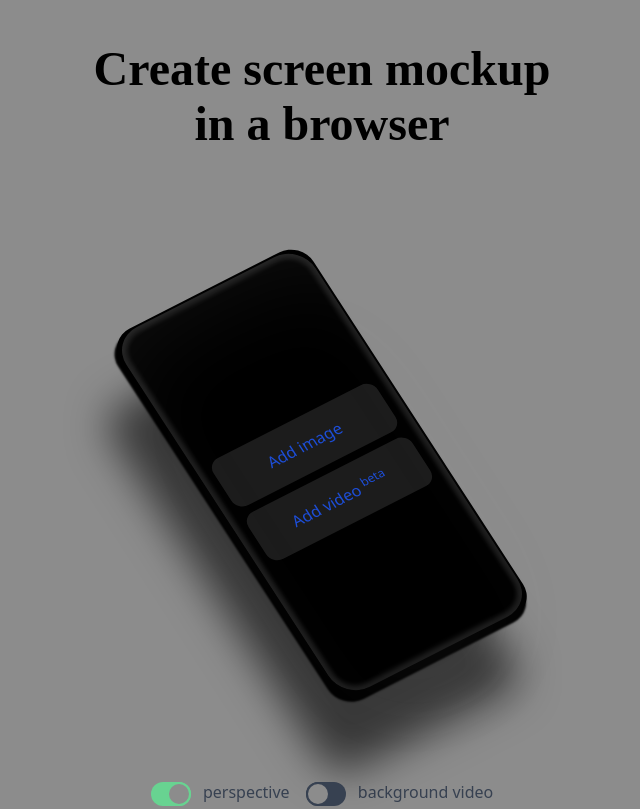
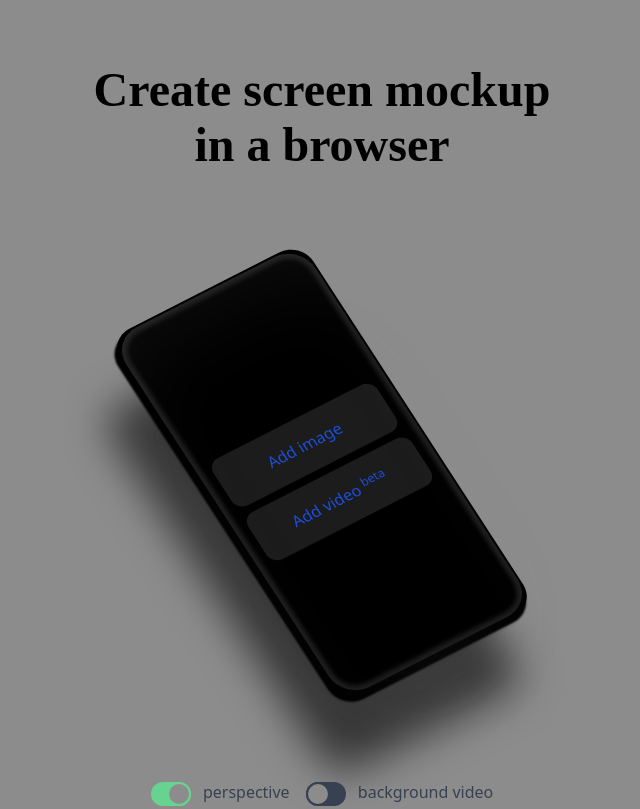
Before and after one commit to SimonBarak/minimalscreen, a website built with webpack: page index.html in a window 1280 px wide. Shown: the top 809 px of the page, without its empty margins (318-958 px from the left). Built offline with nearby package versions, Linux system fonts and the light colour scheme; files whose address does not match are found by name; what @jaames/iro would draw is missing.

Commit message:
fix headline

```diff
--- a/src/index.css
+++ b/src/index.css
@@ -217,7 +217,7 @@ input[type="file"] {
 .draggable {
   left: 50%;
   top: 50%;
-  transform: translate(-50%, -50%);
+  transform: translate(-50%, -35%);
 }
 
 .draggable:hover .draggable-handler {
```
Also changed, not shown: dist/main.css.
